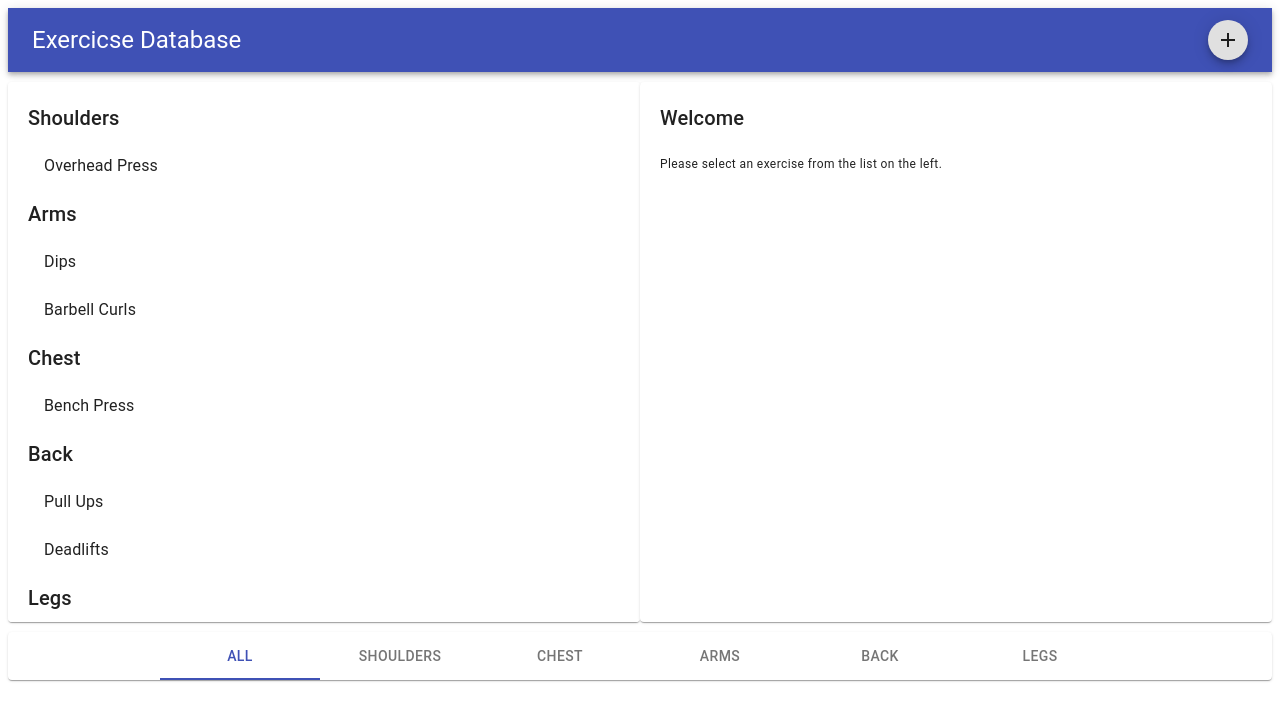
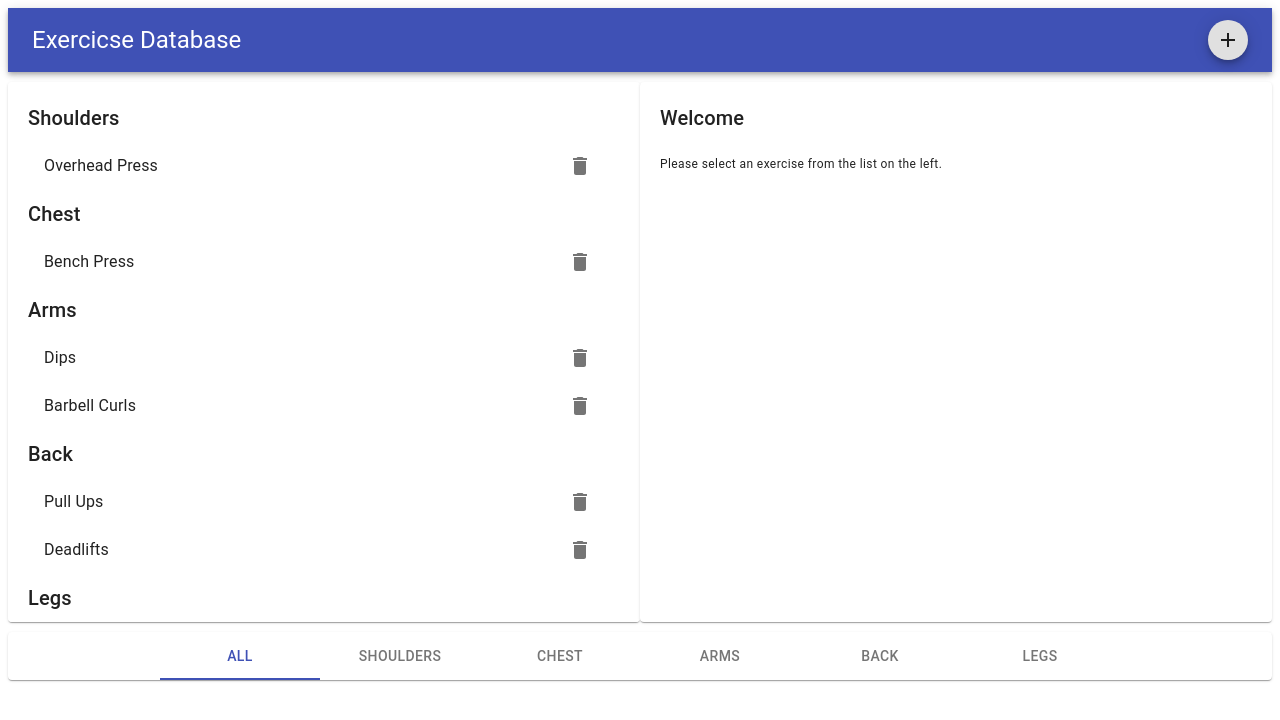
Before and after one commit to swastikbana/React-MaterialUI, a React (Create React App) app: page / in a window 1280 px wide. Shown: the top 720 px of the page. Built offline with nearby package versions, Linux system fonts and the light colour scheme.

Commit message:
Added deleting exercise functionality

```diff
--- a/src/Component/App.js
+++ b/src/Component/App.js
@@ -10,16 +10,22 @@ export default class extends Component {
   };
 
   getExercisesByMuscles() {
+    const initExercises = muscles.reduce(
+      (exercises, category) => ({
+        ...exercises,
+        [category]: []
+      }),
+      {}
+    );
+
     return Object.entries(
       this.state.exercises.reduce((exercises, exercise) => {
         const { muscles } = exercise;
 
-        exercises[muscles] = exercises[muscles]
-          ? [...exercises[muscles], exercise]
-          : [exercise];
+        exercises[muscles] = [...exercises[muscles], exercise];
 
         return exercises;
-      }, {})
+      }, initExercises)
     );
   }
 
@@ -42,6 +48,12 @@ export default class extends Component {
     }));
   };
 
+  handleExerciseDelete = id => {
+    this.setState(prevState => ({
+      exercises: prevState.exercises.filter(ex => ex.id !== id)
+    }));
+  };
+
   render() {
     const exercises = this.getExercisesByMuscles(),
       { category, exercise } = this.state;
@@ -56,6 +68,7 @@ export default class extends Component {
           category={category}
           exercise={exercise}
           onSelect={this.handleExerciseSelect}
+          onDelete={this.handleExerciseDelete}
         />
         <Footer
           category={category}
--- a/src/Component/Exercises/index.js
+++ b/src/Component/Exercises/index.js
@@ -5,8 +5,12 @@ import {
   Typography,
   List,
   ListItem,
-  ListItemText
+  ListItemText,
+  ListItemSecondaryAction,
+  IconButton
 } from '@material-ui/core';
+
+import { Delete } from '@material-ui/icons/';
 
 const styles = {
   Paper: {
@@ -26,7 +30,8 @@ export default ({
     id,
     title = 'Welcome',
     description = 'Please select an exercise from the list on the left.'
-  }
+  },
+  onDelete
 }) => (
   <Grid container>
     <Grid item sm>
@@ -45,6 +50,11 @@ export default ({
                     onClick={() => onSelect(exercise.id)}
                   >
                     <ListItemText primary={exercise.title} />
+                    <ListItemSecondaryAction>
+                      <IconButton onClick={() => onDelete(exercise.id)}>
+                        <Delete />
+                      </IconButton>
+                    </ListItemSecondaryAction>
                   </ListItem>
                 ))}
               </List>
```
